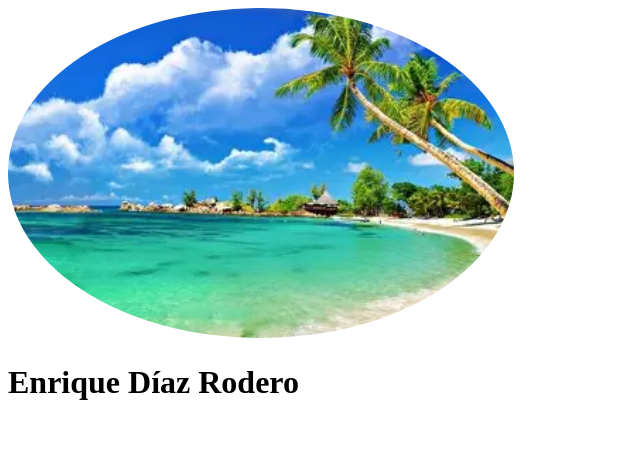
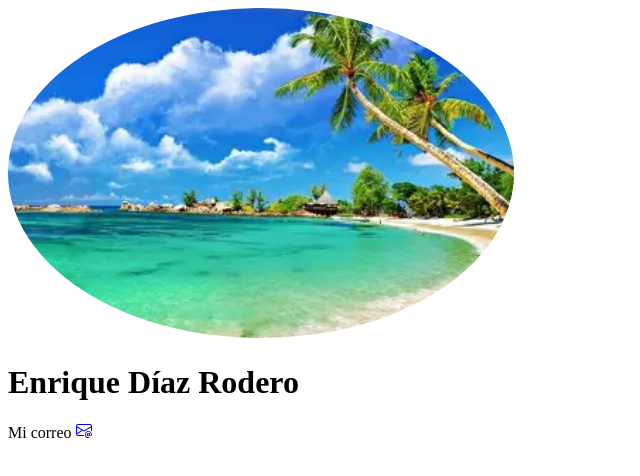
Before and after one commit to enrique-diaz-rodero/enrique-diaz-rodero.github.io, a plain HTML site: page index.html in a window 1280 px wide. Shown: the whole page, without its empty margins (0-640 px from the left). Drawn offline with Linux system fonts and the light colour scheme.

Commit message:
Update index.html, para enseñar una cosa

```diff
--- a/index.html
+++ b/index.html
@@ -14,6 +14,18 @@
         <img src="assets\img\img-prueba.webp" alt="">
         <h1>Enrique Díaz Rodero</h1>
     </header>
+    <p>Mi correo
+                <a href="https://mail.google.com/mail/?view=cm&fs=1&to=diazroderoenrike1@gmail.com&su=Oferta%20de%20trabajo&body=Hola%2C%20Escriba%20su%20oferta%20de%20trabajo%20sin%20modificar%20el%20asunto%20por%20comodidad%20a%20la%20hora%20de%20filtrar.%0AGracias%20y%20un%20saludo."
+                    class="boton">
+                    <svg xmlns="http://www.w3.org/2000/svg" width="16" height="16" fill="currentColor"
+                        class="bi bi-envelope-at" viewBox="0 0 16 16">
+                        <path
+                            d="M2 2a2 2 0 0 0-2 2v8.01A2 2 0 0 0 2 14h5.5a.5.5 0 0 0 0-1H2a1 1 0 0 1-.966-.741l5.64-3.471L8 9.583l7-4.2V8.5a.5.5 0 0 0 1 0V4a2 2 0 0 0-2-2zm3.708 6.208L1 11.105V5.383zM1 4.217V4a1 1 0 0 1 1-1h12a1 1 0 0 1 1 1v.217l-7 4.2z" />
+                        <path
+                            d="M14.247 14.269c1.01 0 1.587-.857 1.587-2.025v-.21C15.834 10.43 14.64 9 12.52 9h-.035C10.42 9 9 10.36 9 12.432v.214C9 14.82 10.438 16 12.358 16h.044c.594 0 1.018-.074 1.237-.175v-.73c-.245.11-.673.18-1.18.18h-.044c-1.334 0-2.571-.788-2.571-2.655v-.157c0-1.657 1.058-2.724 2.64-2.724h.04c1.535 0 2.484 1.05 2.484 2.326v.118c0 .975-.324 1.39-.639 1.39-.232 0-.41-.148-.41-.42v-2.19h-.906v.569h-.03c-.084-.298-.368-.63-.954-.63-.778 0-1.259.555-1.259 1.4v.528c0 .892.49 1.434 1.26 1.434.471 0 .896-.227 1.014-.643h.043c.118.42.617.648 1.12.648m-2.453-1.588v-.227c0-.546.227-.791.573-.791.297 0 .572.192.572.708v.367c0 .573-.253.744-.564.744-.354 0-.581-.215-.581-.8Z" />
+                    </svg>
+                </a>
+            </p>
 </body>
 
 </html>
```
